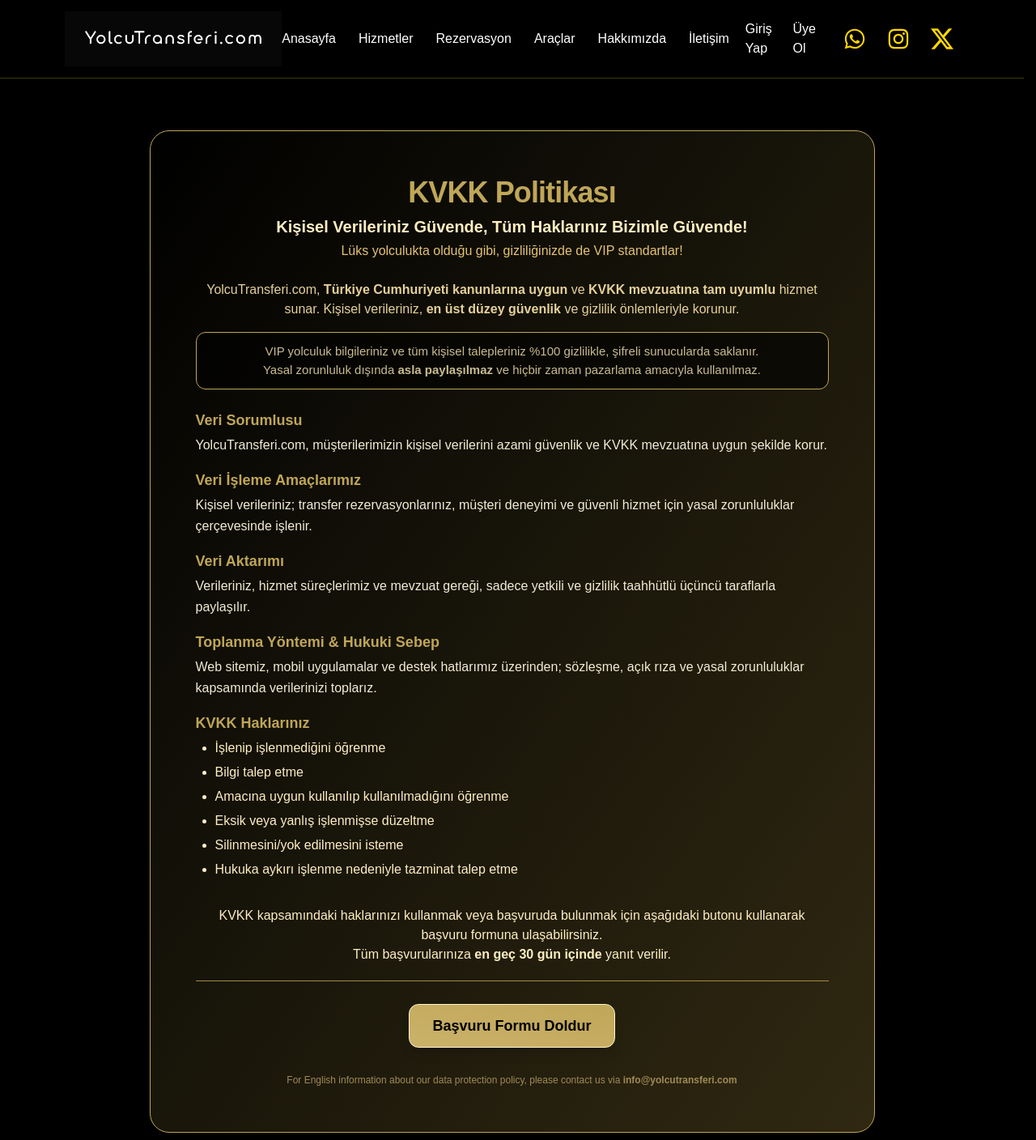
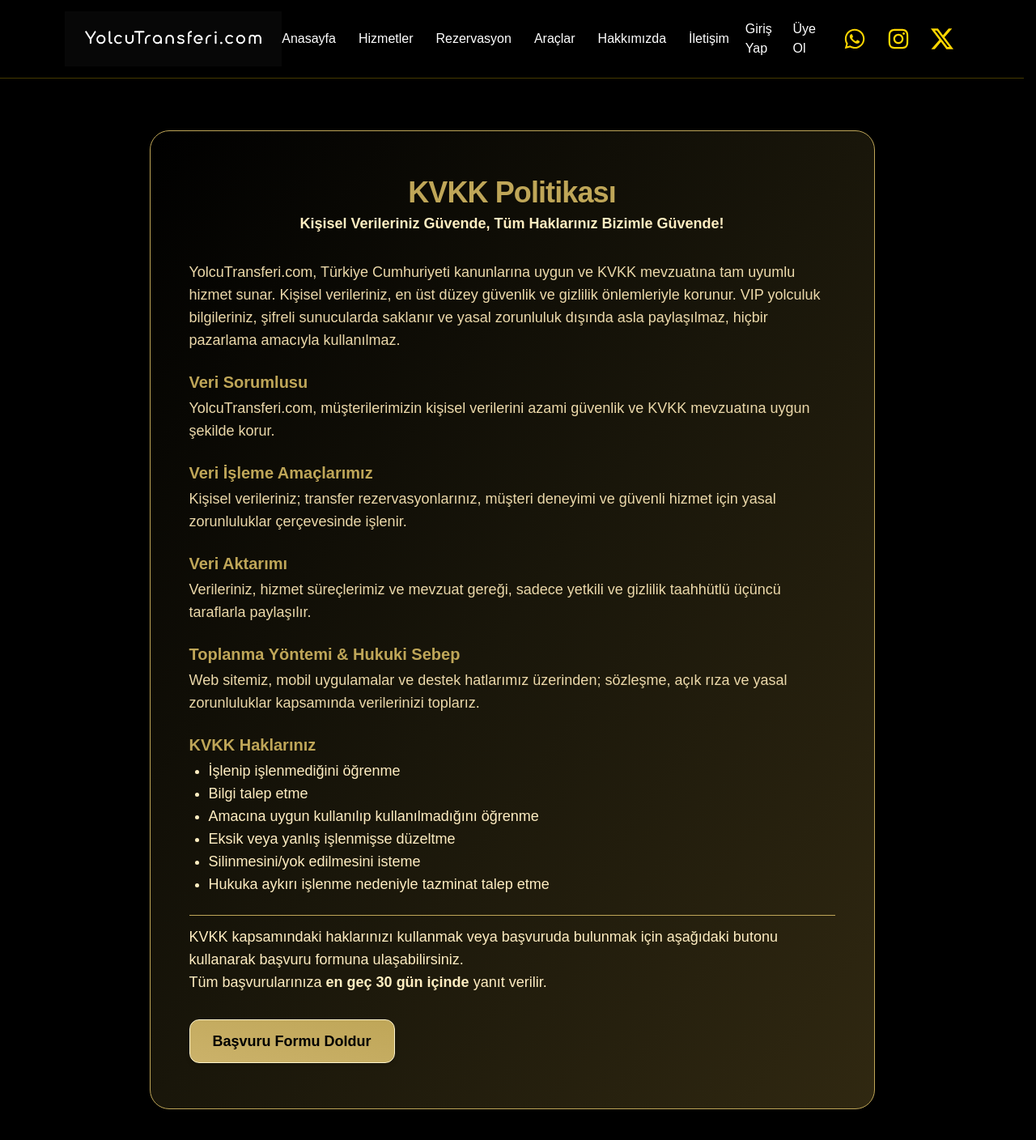
Before and after one commit to haliltayfur/yolcutransferi, a Next.js app: page /kvkk in a window 1280 px wide. Shown: the top 1408 px of the page at 81% size. Built offline with nearby package versions, Linux system fonts and the light colour scheme.

Commit message:
Update page.js

```diff
--- a/app/kvkk/page.js
+++ b/app/kvkk/page.js
@@ -4,59 +4,54 @@ import Link from "next/link";
 export default function Kvkk() {
   return (
     <main className="flex justify-center items-center min-h-[90vh] bg-black">
-      <section className="w-full max-w-4xl mx-auto bg-gradient-to-br from-black via-[#19160a] to-[#302811] border border-[#bfa658] rounded-3xl shadow-2xl p-8 md:p-14 mt-16 mb-10">
-        {/* VIP başlık ve slogan */}
-        <div className="mb-6 text-center">
-          <h1 className="text-3xl md:text-4xl font-extrabold text-[#bfa658] mb-2 tracking-tight">
+      <section className="w-full max-w-4xl mx-auto border border-[#bfa658] rounded-3xl shadow-2xl px-6 md:px-12 py-14 bg-gradient-to-br from-black via-[#19160a] to-[#302811] mt-16 mb-10">
+        {/* Başlık ve slogan */}
+        <h1 className="text-3xl md:text-4xl font-extrabold text-[#bfa658] tracking-tight mb-1 text-center">
           KVKK Politikası
         </h1>
-          <div className="text-lg md:text-xl font-semibold text-[#ffeec2] mb-1">
+        <div className="text-lg text-[#ffeec2] font-semibold text-center mb-8">
           Kişisel Verileriniz Güvende, Tüm Haklarınız Bizimle Güvende!
         </div>
-          <div className="text-base text-[#e4c275] font-medium mb-3">
-            Lüks yolculukta olduğu gibi, gizliliğinizde de VIP standartlar!
-          </div>
-        </div>
 
-        {/* Kurumsal güven ve teknik güvenlik */}
-        <div className="mb-4 text-base text-[#e6d199] text-center font-medium">
-          YolcuTransferi.com, <b>Türkiye Cumhuriyeti kanunlarına uygun</b> ve <b>KVKK mevzuatına tam uyumlu</b> hizmet sunar.
-          Kişisel verileriniz, <b>en üst düzey güvenlik</b> ve gizlilik önlemleriyle korunur.
-        </div>
-        <div className="mb-6 text-[15px] text-[#c9bb90] border border-[#bfa658] rounded-xl bg-black/60 p-3 text-center font-normal">
-          VIP yolculuk bilgileriniz ve tüm kişisel talepleriniz %100 gizlilikle, şifreli sunucularda saklanır.<br />
-          Yasal zorunluluk dışında <b>asla paylaşılmaz</b> ve hiçbir zaman pazarlama amacıyla kullanılmaz.
-        </div>
+        {/* Tüm içerik tek tip sola yaslı */}
+        <div className="text-base md:text-lg text-[#ecd9aa] leading-relaxed font-normal space-y-6">
+          <p>
+            YolcuTransferi.com, Türkiye Cumhuriyeti kanunlarına uygun ve KVKK mevzuatına tam uyumlu hizmet sunar.
+            Kişisel verileriniz, en üst düzey güvenlik ve gizlilik önlemleriyle korunur.
+            VIP yolculuk bilgileriniz, şifreli sunucularda saklanır ve yasal zorunluluk dışında asla paylaşılmaz, hiçbir pazarlama amacıyla kullanılmaz.
+          </p>
 
-        {/* KVKK ana içerik */}
-        <div className="space-y-4 text-base text-[#f2ecd3] leading-relaxed">
           <div>
-            <h2 className="text-lg font-bold text-[#bfa658] mb-1">Veri Sorumlusu</h2>
-            <p className="font-normal">
+            <h2 className="text-[#bfa658] font-bold text-xl mb-1">Veri Sorumlusu</h2>
+            <p>
               YolcuTransferi.com, müşterilerimizin kişisel verilerini azami güvenlik ve KVKK mevzuatına uygun şekilde korur.
             </p>
           </div>
+
           <div>
-            <h2 className="text-lg font-bold text-[#bfa658] mb-1">Veri İşleme Amaçlarımız</h2>
-            <p className="font-normal">
+            <h2 className="text-[#bfa658] font-bold text-xl mb-1">Veri İşleme Amaçlarımız</h2>
+            <p>
               Kişisel verileriniz; transfer rezervasyonlarınız, müşteri deneyimi ve güvenli hizmet için yasal zorunluluklar çerçevesinde işlenir.
             </p>
           </div>
+
           <div>
-            <h2 className="text-lg font-bold text-[#bfa658] mb-1">Veri Aktarımı</h2>
-            <p className="font-normal">
+            <h2 className="text-[#bfa658] font-bold text-xl mb-1">Veri Aktarımı</h2>
+            <p>
               Verileriniz, hizmet süreçlerimiz ve mevzuat gereği, sadece yetkili ve gizlilik taahhütlü üçüncü taraflarla paylaşılır.
             </p>
           </div>
+
           <div>
-            <h2 className="text-lg font-bold text-[#bfa658] mb-1">Toplanma Yöntemi & Hukuki Sebep</h2>
-            <p className="font-normal">
+            <h2 className="text-[#bfa658] font-bold text-xl mb-1">Toplanma Yöntemi & Hukuki Sebep</h2>
+            <p>
               Web sitemiz, mobil uygulamalar ve destek hatlarımız üzerinden; sözleşme, açık rıza ve yasal zorunluluklar kapsamında verilerinizi toplarız.
             </p>
           </div>
+
           <div>
-            <h2 className="text-lg font-bold text-[#bfa658] mb-1">KVKK Haklarınız</h2>
-            <ul className="list-disc pl-6 space-y-1 text-[#ffeec2]">
+            <h2 className="text-[#bfa658] font-bold text-xl mb-1">KVKK Haklarınız</h2>
+            <ul className="list-disc pl-6 text-[#ffeec2]">
               <li>İşlenip işlenmediğini öğrenme</li>
               <li>Bilgi talep etme</li>
               <li>Amacına uygun kullanılıp kullanılmadığını öğrenme</li>
@@ -65,26 +60,21 @@ export default function Kvkk() {
               <li>Hukuka aykırı işlenme nedeniyle tazminat talep etme</li>
             </ul>
           </div>
-        </div>
 
-        {/* Başvuru cümlesi ve buton */}
-        <div className="mt-8 text-base text-[#ffeec2] text-center font-medium">
+          <div className="pt-3 border-t border-[#bfa658] text-[#ffeec2]">
             KVKK kapsamındaki haklarınızı kullanmak veya başvuruda bulunmak için aşağıdaki butonu kullanarak başvuru formuna ulaşabilirsiniz.<br />
             Tüm başvurularınıza <b>en geç 30 gün içinde</b> yanıt verilir.
           </div>
+        </div>
 
-        <div className="flex justify-center mt-5 border-t border-[#a38c40] pt-7">
+        {/* Başvuru butonu */}
+        <div className="flex justify-start mt-8">
           <Link
             href="/kvkk/form"
-            className="bg-gradient-to-tr from-[#cbb26a] to-[#bfa658] text-black font-bold text-lg px-7 py-3 rounded-xl shadow-lg transition hover:scale-105 hover:from-[#e6d199] hover:to-[#c4ad5f] border border-[#fff6ce]"
+            className="bg-gradient-to-tr from-[#cbb26a] to-[#bfa658] text-black font-bold text-lg px-7 py-3 rounded-xl shadow-md transition hover:scale-105 hover:from-[#e6d199] hover:to-[#c4ad5f] border border-[#fff6ce]"
           >
             Başvuru Formu Doldur
           </Link>
-        </div>
-
-        {/* İngilizce bilgi alanı (isteğe bağlı) */}
-        <div className="mt-8 text-xs text-[#a18b57] text-center">
-          For English information about our data protection policy, please contact us via <b>info@yolcutransferi.com</b>
         </div>
       </section>
     </main>
```
Lines whose indentation alone changed are shown as unchanged.
